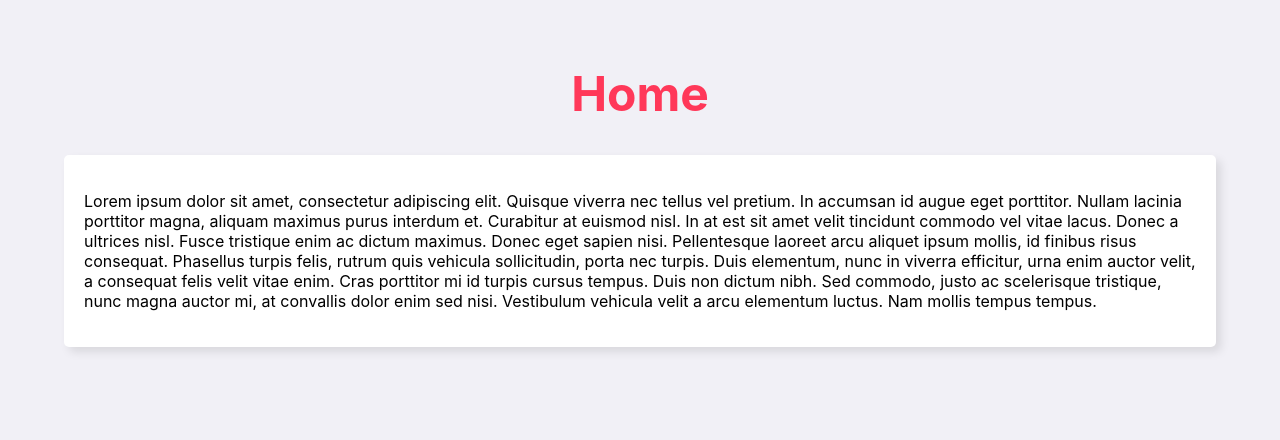
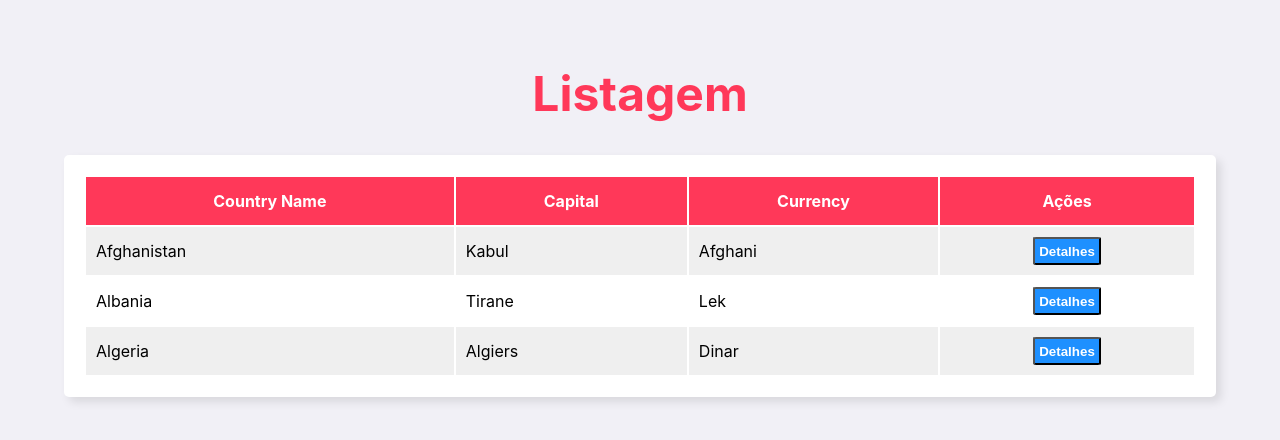
Before and after one commit to thiegobarros/test-meliuz, a React (Create React App) app: page / in a window 1280 px wide. Shown: the top 440 px of the page. Built offline with nearby package versions, Linux system fonts and the light colour scheme.

Commit message:
criação do componente table e renderização de dados fake e envio de parametro para pagina de detalhes

```diff
--- /dev/null
+++ b/src/components/Table/index.js
@@ -0,0 +1,44 @@
+import React, { Component } from "react";
+import {
+    StyledTable,
+    DetailsButton,
+    StyledLink,
+    StyledTd
+} from './styles'
+
+class Card extends Component {
+    constructor(props) {
+        super(props);
+    }
+    render() {
+        const titles=Object.keys(this.props.data[0]);
+        return (
+            <StyledTable>
+                <thead>
+                    <tr>
+                        {titles.map((title, index) => (
+                            <th key={index}>{title}</th>
+                        ))}
+                        <th>Ações</th>
+                    </tr>
+                    </thead>
+                    <tbody>
+                    {this.props.data.map((item, index) => (
+                        <tr key={index}>
+                            {titles.map((title, index) => (
+                                <td key={index}>{item[title]}</td>
+                            ))}
+                            <StyledTd>
+                                <DetailsButton>
+                                    <StyledLink to={'/details/'+index}>Detalhes</StyledLink>
+                                </DetailsButton>
+                            </StyledTd>
+                        </tr>
+                    ))}
+                </tbody>
+            </StyledTable>
+        );
+    }
+}
+
+export default Card
--- /dev/null
+++ b/src/components/Table/styles.js
@@ -0,0 +1,75 @@
+import styled from 'styled-components';
+import { Link } from 'react-router-dom';
+
+export const StyledTable = styled.table`
+    width: 100%;
+  /* caption-side: top; */
+  /* border: none; */
+  /* border-collapse: collapse; */
+  /* border-collapse: separate; */
+  /* border-spacing: 5px 10px; */
+
+  /* caption-side: bottom; */
+  /* empty-cell: show | hide;  */
+  /* empty-cell is a property of table or the cells themselves */
+
+  /* vertical-align: baseline | sub | super | text-top |
+                text-bottom | middle | top | bottom |
+                <percentage> | <length> */
+
+  /* tbody {
+    vertical-align: top;
+  }              */
+  td,
+  th {
+    /* border: none; */
+  }
+  /* td,
+  th {
+    border: 1px solid;
+  } */
+
+  td {
+    padding: 5px 10px;
+  }
+
+  tr {
+    height: 3rem;
+  }
+
+  tbody tr {
+    :nth-of-type(odd) {
+      background-color: #efefef;
+    }
+    :hover {
+      background-color: #FFC0CB;
+    }
+  }
+  thead > tr {
+    color: white;
+    background-color: #ff3859;
+  }
+`;
+
+export const DetailsButton = styled.button`
+    background-color: DodgerBlue;
+    padding: 2%;
+    color: white;
+    font-weight: bold;
+    border-radius: 5%;
+    :hover{
+        background-color: SteelBlue;
+    }
+`;
+
+export const StyledLink = styled(Link)`
+    color: white;
+    text-decoration: none;
+    &:focus, &:hover, &:visited, &:link, &:active {
+        text-decoration: none;
+    }
+`;
+
+export const StyledTd = styled.td`
+    text-align: center;
+`;
--- a/src/pages/Details/index.js
+++ b/src/pages/Details/index.js
@@ -2,11 +2,24 @@ import React, { Component } from 'react';
 import {
   Title
 } from './styles';
+import Body from '../../components/Body';
+import Card from '../../components/Card';
 
 class Details extends Component {
+  constructor(props) {
+    super(props);
+    this.state = {
+      id: props.match.params.id
+    }
+  }
+
   render() {
     return (
-      <Title>Detalhes</Title>
+      <Body>
+          <Title>Detalhes de {this.state.id}</Title>
+          <Card>
+          </Card>
+      </Body>
     );
   }
 }
--- a/src/pages/Home/index.js
+++ b/src/pages/Home/index.js
@@ -4,14 +4,32 @@ import {
 } from './styles';
 import Body from '../../components/Body';
 import Card from '../../components/Card';
+import Table from '../../components/Table';
 
 class Home extends Component {
     render() {
+        const data = [
+            {
+              "Country Name": "Afghanistan",
+              Capital: "Kabul",
+              Currency: "Afghani"
+            },
+            {
+              "Country Name": "Albania",
+              Capital: "Tirane",
+              Currency: "Lek"
+            },
+            {
+              "Country Name": "Algeria",
+              Capital: "Algiers",
+              Currency: "Dinar"
+            }
+        ];
         return (
           <Body>
-              <Title>Home</Title>
+              <Title>Listagem</Title>
               <Card>
-                  <p>Lorem ipsum dolor sit amet, consectetur adipiscing elit. Quisque viverra nec tellus vel pretium. In accumsan id augue eget porttitor. Nullam lacinia porttitor magna, aliquam maximus purus interdum et. Curabitur at euismod nisl. In at est sit amet velit tincidunt commodo vel vitae lacus. Donec a ultrices nisl. Fusce tristique enim ac dictum maximus. Donec eget sapien nisi. Pellentesque laoreet arcu aliquet ipsum mollis, id finibus risus consequat. Phasellus turpis felis, rutrum quis vehicula sollicitudin, porta nec turpis. Duis elementum, nunc in viverra efficitur, urna enim auctor velit, a consequat felis velit vitae enim. Cras porttitor mi id turpis cursus tempus. Duis non dictum nibh. Sed commodo, justo ac scelerisque tristique, nunc magna auctor mi, at convallis dolor enim sed nisi. Vestibulum vehicula velit a arcu elementum luctus. Nam mollis tempus tempus.</p>
+                  <Table data={data}></Table>
               </Card>
           </Body>
         );
--- a/src/routes/index.js
+++ b/src/routes/index.js
@@ -7,7 +7,7 @@ function Routes() {
   return (
     <Switch>
       <Route path="/" exact component={Home} />
-      <Route path="/details" exact component={Details} />
+      <Route path="/details/:id" exact component={Details} />
     </Switch>
   );
 }
```
Also changed, not shown: 1 other file (tests, documents, lock files or other folders).
